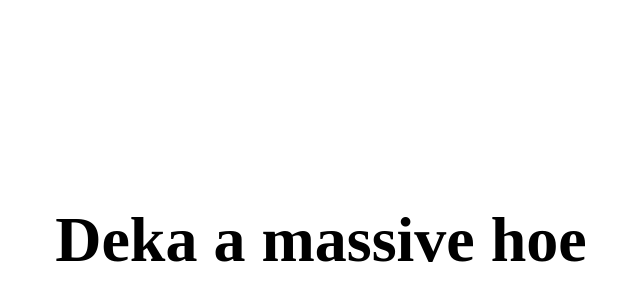
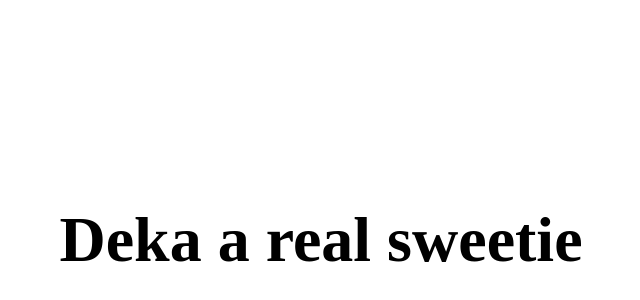
Before and after one commit to traunts/val-tools, an Angular app: page / in a window 1280 px wide. Shown: the part 160-460 px from the top of the page, without its empty margins (319-959 px from the left). Built offline with nearby package versions, Linux system fonts and the light colour scheme.

Commit message:
feat: test github deployment workflow on push to master

```diff
--- a/src/app/app.html
+++ b/src/app/app.html
@@ -1 +1 @@
-<h1>Deka a massive hoe</h1>
+<h1>Deka a real sweetie</h1>
```
